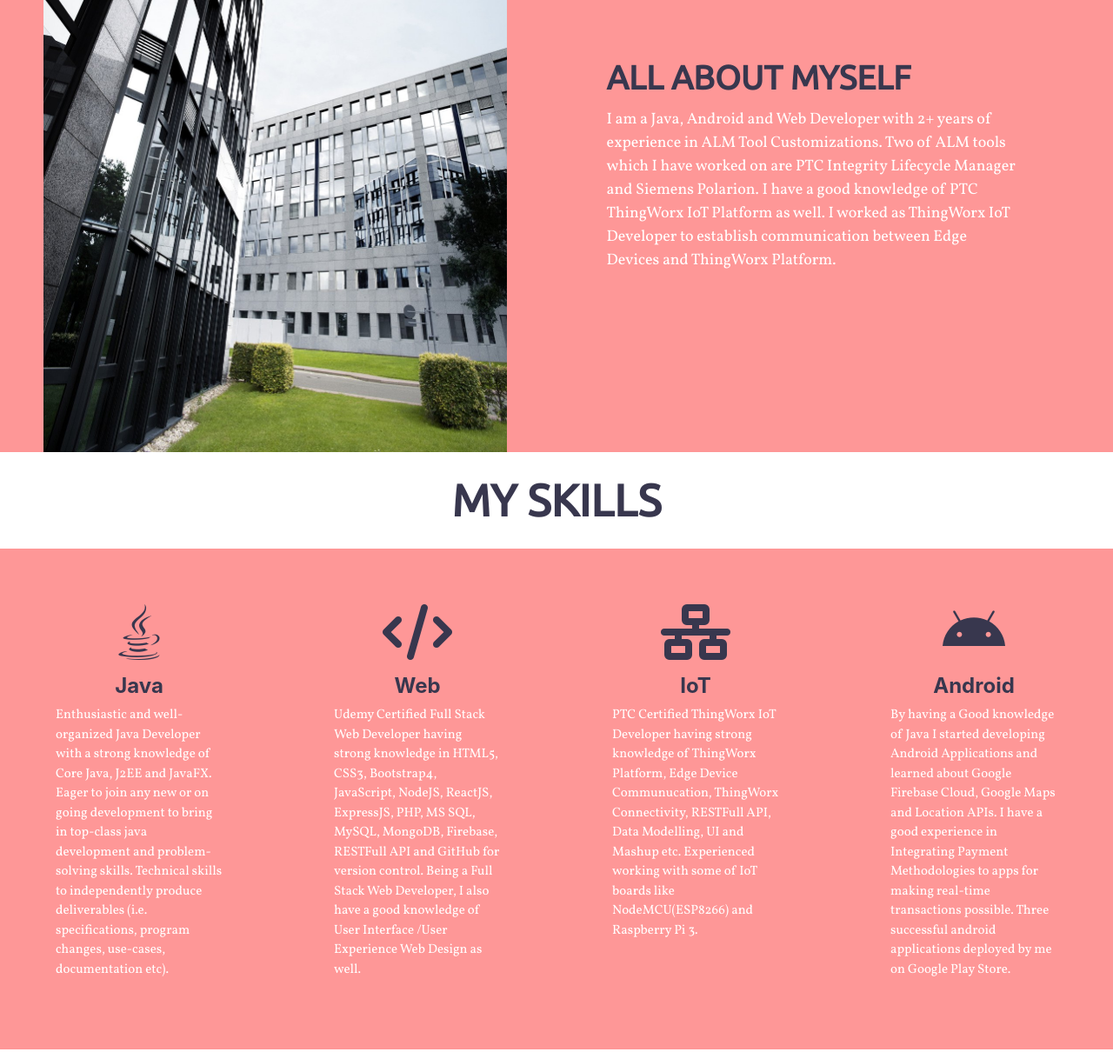
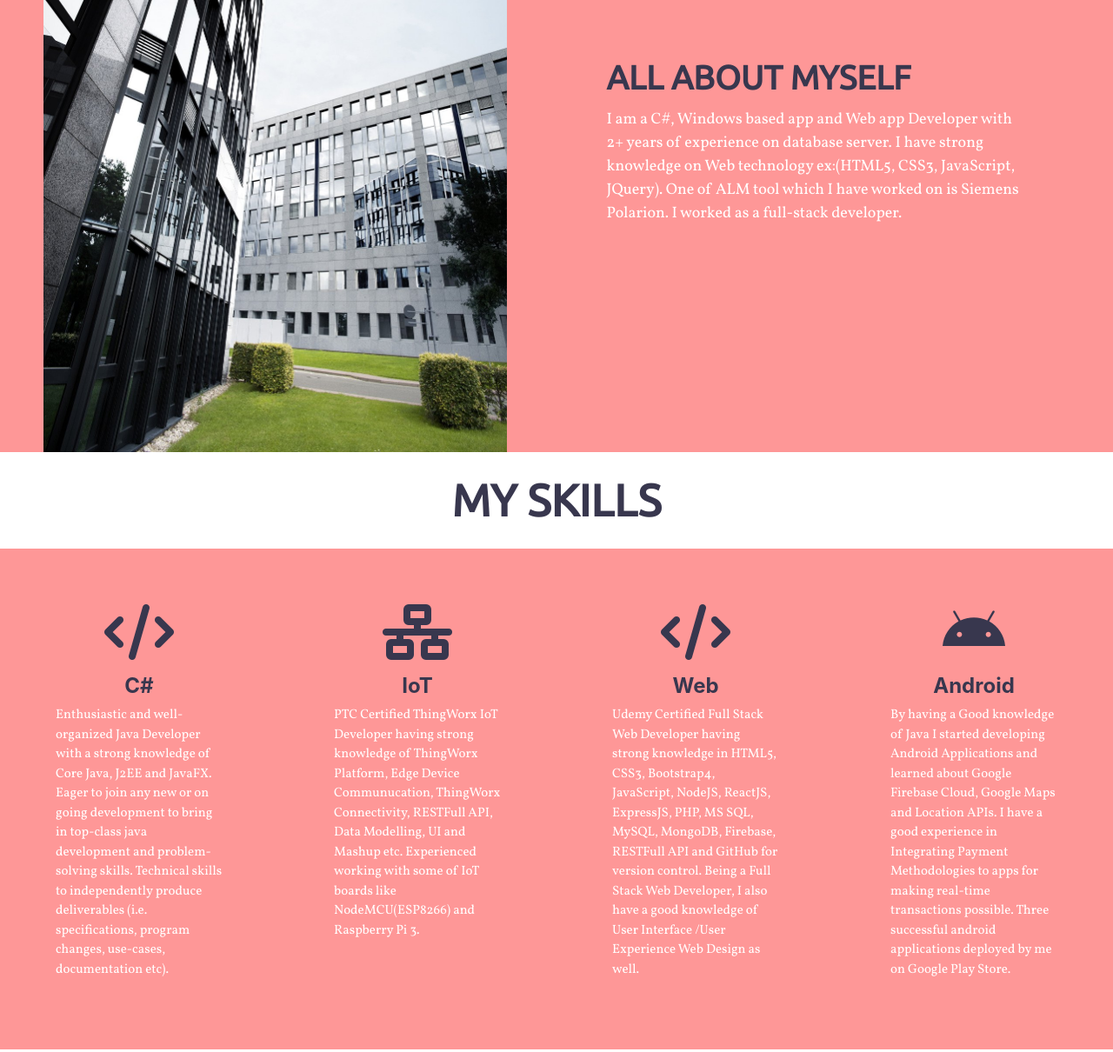
Before and after one commit to dilip-dev-code/Responsive-CV, a plain HTML site: page index.html in a window 1280 px wide. Shown: the part 1060-2270 px from the top of the page at 87% size. Drawn offline with nearby package versions, Linux system fonts and the light colour scheme.

Commit message:
initial commit

```diff
--- a/index.html
+++ b/index.html
@@ -3,7 +3,7 @@
 <head>
     <meta charset="UTF-8">
     <meta name="viewport" content="width=device-width, initial-scale=1.0">
-    <title>Shivanshu Singh</title>
+    <title>Dilip Kumar</title>
     <!-- Bootstrap CDN Link -->
     <link rel="stylesheet" href="https://stackpath.bootstrapcdn.com/bootstrap/4.5.0/css/bootstrap.min.css">
     <!-- Custom Overriding CSS -->
@@ -34,8 +34,7 @@
                 <div class="col-lg-7 col-md-7 col-sm-7 col-7" style="padding: 0;">
                     <div class="centered d-margin">
                         <p id="intro-heading" class="heading" style="text-align: left; line-height: 1;">All about myself</p>
-                        <p class="introduction-text">I am a Java, Android and Web Developer with 2+ years of experience in ALM Tool Customizations. Two of ALM tools which I have worked on are PTC Integrity Lifecycle Manager and Siemens Polarion. I have a good knowledge of PTC ThingWorx IoT
-                            Platform as well. I worked as ThingWorx IoT Developer to establish communication between Edge Devices and ThingWorx Platform.</p>
+                        <p class="introduction-text">I am a C#, Windows based app and Web app Developer with 2+ years of experience on database server. I have strong knowledge on Web technology ex:(HTML5, CSS3, JavaScript, JQuery). One of ALM tool which I have worked on is Siemens Polarion. I worked as a full-stack developer. </p>
                     </div>
                 </div>
             </div>
@@ -51,19 +50,19 @@
             <div class="row background">
                 <div class="row">
                     <div class="col-lg-3 feature-box">
-                        <i class="fab fa-java fa-4x icon"></i>
-                        <h3 class="heading-h3">Java</h3>
+                        <i class="fas fa-code fa-4x icon"></i>
+                        <h3 class="heading-h3">C#</h3>
                         <p class="skill-text">Enthusiastic and well-organized Java Developer with a strong knowledge of Core Java, J2EE and JavaFX. Eager to join any new or on going development to bring in top-class java development and problem-solving skills. Technical skills to independently produce deliverables (i.e. specifications, program changes, use-cases, documentation etc).</p>
-                    </div>
-                    <div class="col-lg-3 feature-box">
-                        <i class="fas fa-code fa-4x icon"></i>
-                        <h3 class="heading-h3">Web</h3>
-                        <p class="skill-text">Udemy Certified Full Stack Web Developer having strong knowledge in HTML5, CSS3, Bootstrap4, JavaScript, NodeJS, ReactJS, ExpressJS, PHP, MS SQL, MySQL, MongoDB, Firebase, RESTFull API and GitHub for version control. Being a Full Stack Web Developer, I also have a good knowledge of User Interface /User Experience Web Design as well.</p>
                     </div>
                     <div class="col-lg-3 feature-box">
                         <i class="fas fa-network-wired fa-4x icon"></i>
                         <h3 class="heading-h3">IoT</h3>
                         <p class="skill-text">PTC Certified ThingWorx IoT Developer having strong knowledge of ThingWorx Platform, Edge Device Communucation, ThingWorx Connectivity, RESTFull API, Data Modelling, UI and Mashup etc. Experienced working with some of IoT boards like NodeMCU(ESP8266) and Raspberry Pi 3.</p>
+                    </div>
+					<div class="col-lg-3 feature-box">
+                        <i class="fas fa-code fa-4x icon"></i>
+                        <h3 class="heading-h3">Web</h3>
+                        <p class="skill-text">Udemy Certified Full Stack Web Developer having strong knowledge in HTML5, CSS3, Bootstrap4, JavaScript, NodeJS, ReactJS, ExpressJS, PHP, MS SQL, MySQL, MongoDB, Firebase, RESTFull API and GitHub for version control. Being a Full Stack Web Developer, I also have a good knowledge of User Interface /User Experience Web Design as well.</p>
                     </div>
                     <div class="col-lg-3 feature-box">
                         <i class="fab fa-android fa-4x icon"></i>
```
